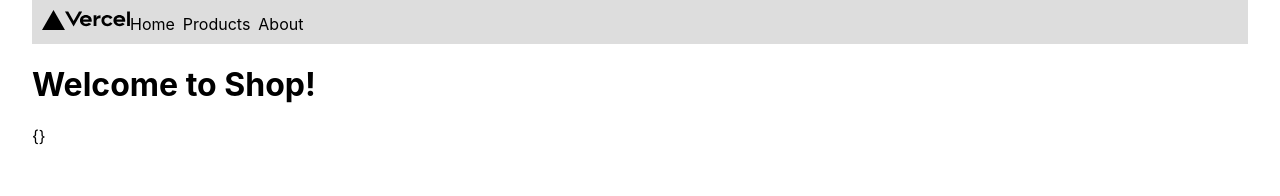
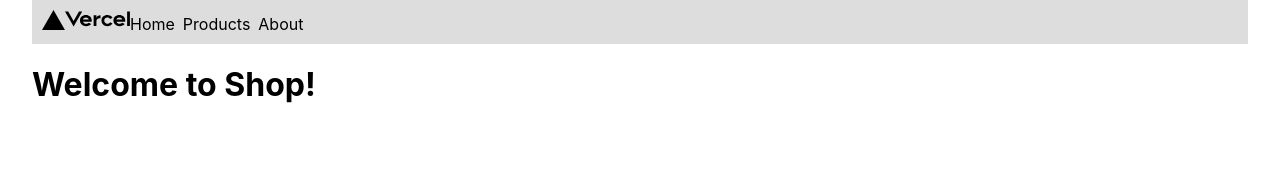
Before and after one commit to radudotat/nextjs-ecommerce-jan-2022, a Next.js app: page / in a window 1280 px wide. Shown: the top 196 px of the page. Built offline with nearby package versions, Linux system fonts and the light colour scheme.

Commit message:
Fix components for TS

```diff
--- a/components/Layout.js
+++ b/components/Layout.tsx
@@ -3,7 +3,11 @@ import Head from 'next/head';
 import styles from '../styles/Home.module.css';
 import Header from './Header';
 
-export default function Layout(props) {
+type Props = {
+  children: JSX.Element[] | JSX.Element;
+};
+
+export default function Layout(props: Props) {
   return (
     <>
       <Head>
--- a/pages/index.tsx
+++ b/pages/index.tsx
@@ -2,7 +2,7 @@ import Head from 'next/head';
 // import Image from 'next/image';
 import Layout from '../components/Layout';
 
-export default function Home(props) {
+export default function Home() {
   return (
     <Layout>
       <Head>
@@ -13,7 +13,6 @@ export default function Home(props) {
       <h1 /*  className={props.styles.title} */>
         Welcome to <a href="https://ecommerce-2022.herokuapp.com/">Shop!</a>
       </h1>
-      {JSON.stringify(props)}
     </Layout>
   );
 }
```
Also changed, not shown: components/Header.tsx (renamed from components/Header.js).
